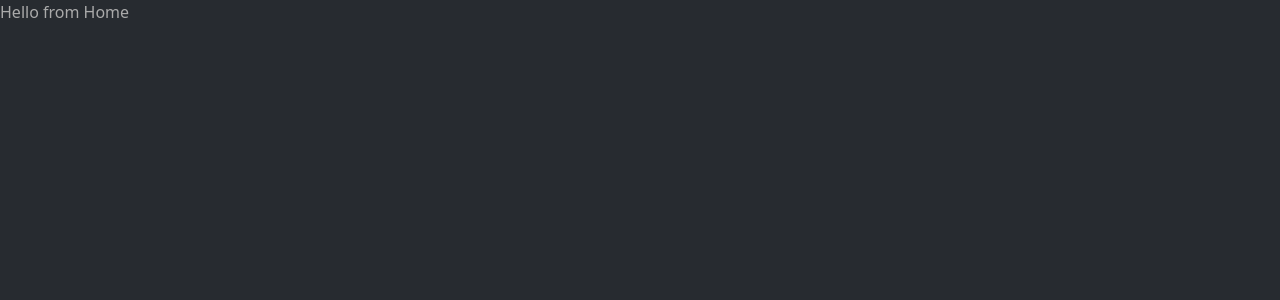
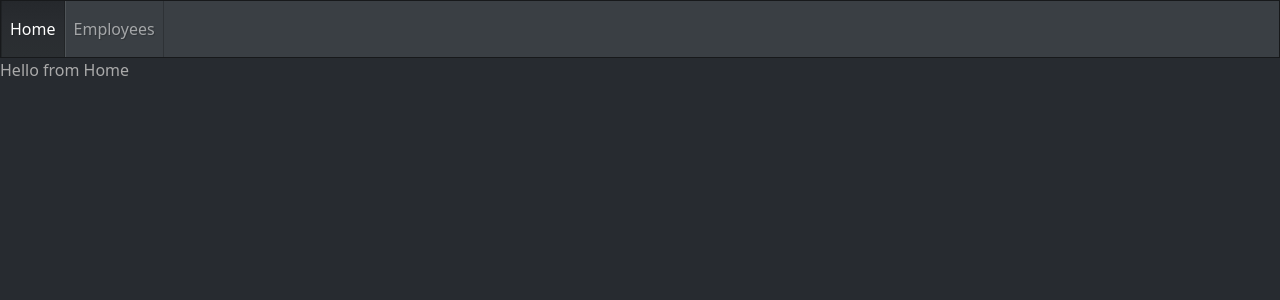
Before and after one commit to adryelAulas/register-react, a React (Create React App) app: page / in a window 1280 px wide. Shown: the top 300 px of the page. Built offline with nearby package versions, Linux system fonts and the light colour scheme.

Commit message:
feature-34 navbar

```diff
--- a/src/App.js
+++ b/src/App.js
@@ -1,22 +1,25 @@
 import React from "react";
 import { BrowserRouter as Router, Routes, Route } from 'react-router-dom'
+import NavBar from "./config/NavBar";
 import EmployeeList from "./pages/EmployeeList";
 import Home from "./pages/Home";
 
 function App() {
   return (
     <Router>
+        <NavBar>
+        </NavBar>
 
       <Routes>
 
         <Route path="/" element=
 
-          {<Home />}
-        />
+{<Home />}
+/>
         <Route path="/employee-list" element=
 
-          {<EmployeeList/>}
-        />
+{<EmployeeList/>}
+/>
 
       </Routes>
 
--- /dev/null
+++ b/src/config/NavBar.js
@@ -0,0 +1,40 @@
+import React, { useState } from "react";
+import { NavLink } from "react-router-dom";
+
+function NavBar(){
+    const [isOpen, setIsOpen] =  useState(false)
+
+    const handleToggle = () =>{
+        setIsOpen(!isOpen)
+    }
+
+    return(
+        <nav className="navbar navbar-expand-lg navbar-dark bg-primary">
+            <button className="navbar-toggler"
+            type="button"
+            data--toggle="collapse"
+            data-target="#navbar01"
+            aria-controls="navbar01"
+            aria-expanded="false"
+            aria-label="Toggle navigation"
+            onClick={handleToggle}
+            >
+
+                <span className="text-white">MENU</span>
+            </button>
+          <div className={`${isOpen ? 'show': ''} collapse navbar-collapse`} id="navbar01">
+            <ul className="navbar-nav mr-auto">
+                <li className="nav-item">
+                <NavLink to="/" className="nav-link" onClick={handleToggle}>Home</NavLink>
+                </li>
+
+                <li className="nav-item" >
+                <NavLink to="/employee-list" className="nav-link" onClick={handleToggle}>Employees</NavLink>
+                </li>
+            </ul>
+            </div>
+        </nav>
+    )
+}
+
+export default NavBar;
--- /dev/null
+++ b/src/config/Navbar.css
@@ -0,0 +1,3 @@
+nav .navbar-nav li a :hover{
+    color: white !important;
+}
```
Also changed, not shown: comandos.txt.
